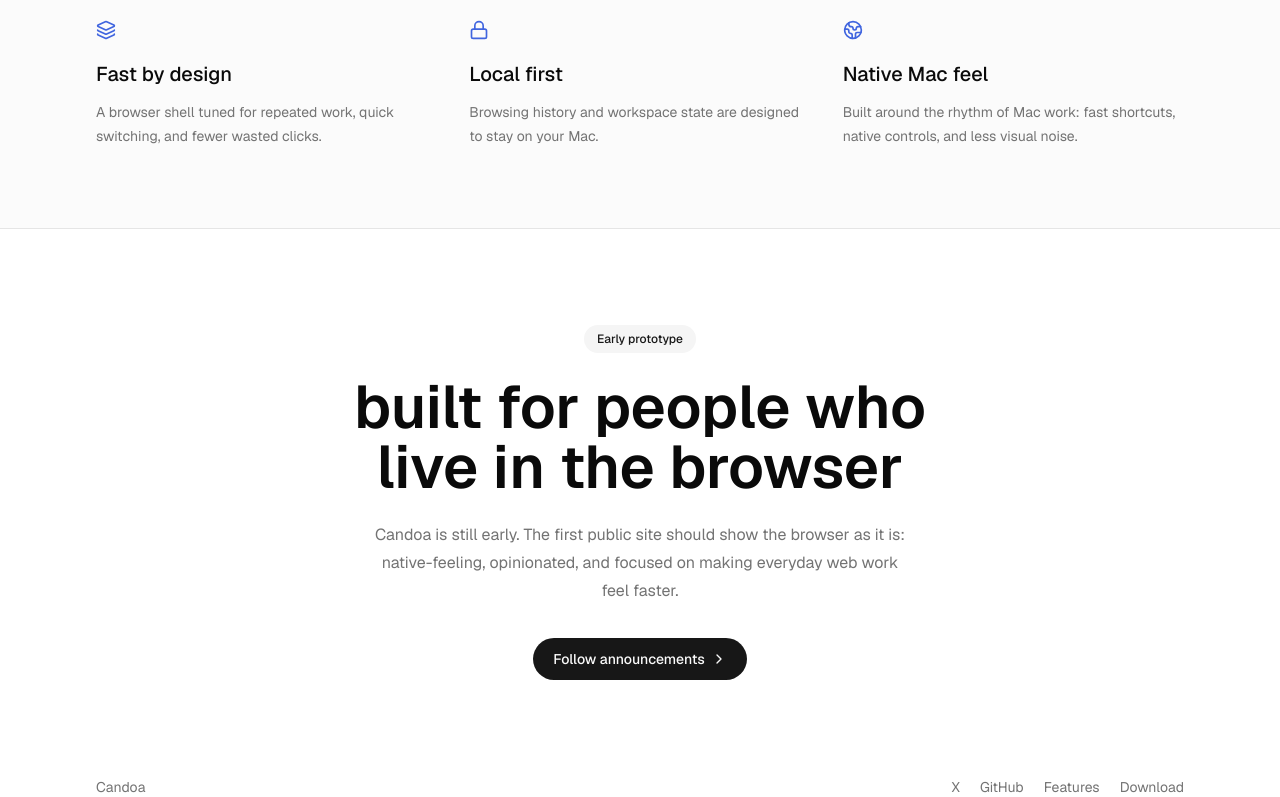
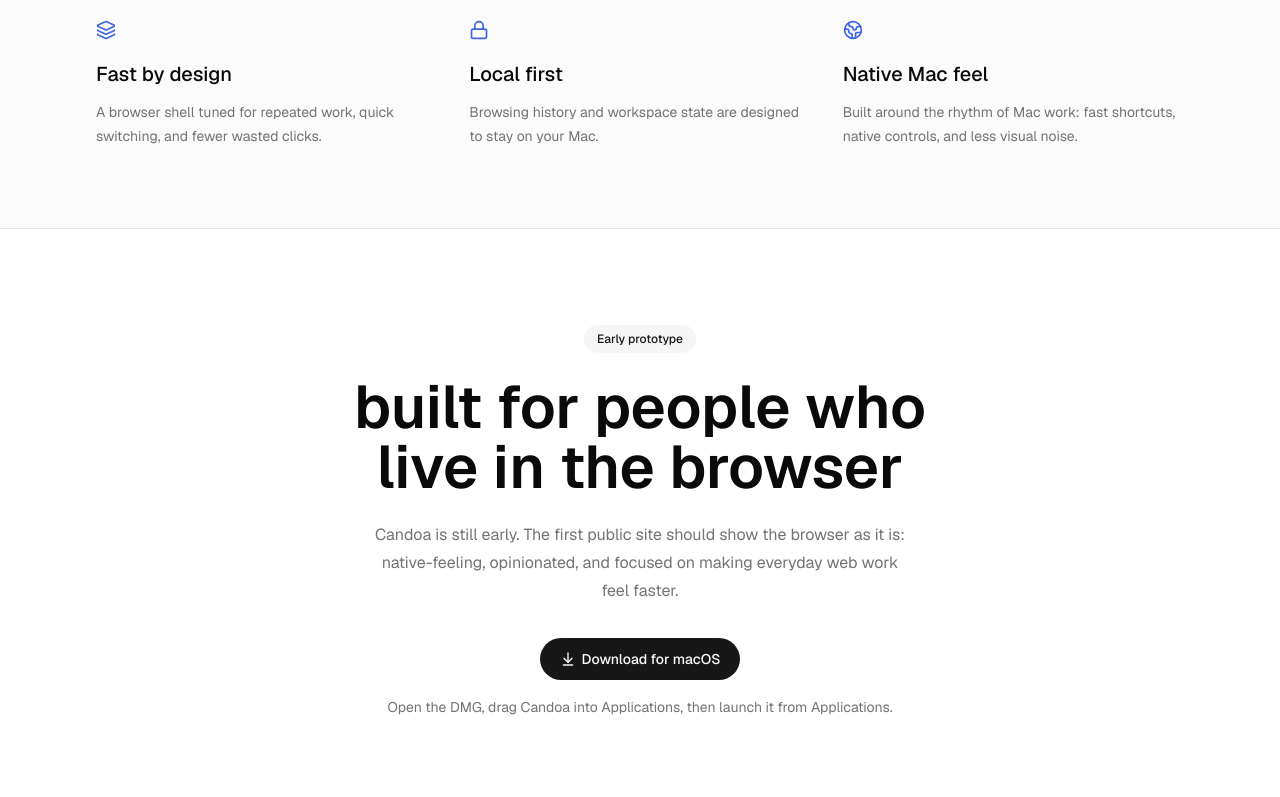
Before and after one commit to aamancio/candoa-site, a Next.js app: page / in a window 1280 px wide. Shown: the part 2000-2797 px from the top of the page. Built offline with nearby package versions, Linux system fonts and the light colour scheme.

Commit message:
Add Candoa DMG download

```diff
--- a/app/page.tsx
+++ b/app/page.tsx
@@ -13,7 +13,6 @@ import {
 
 import { Badge } from "@/components/ui/badge";
 import { Button } from "@/components/ui/button";
-import { ThemeToggle } from "@/components/theme-toggle";
 
 const features = [
   {
@@ -115,15 +114,12 @@ function Header() {
           Download
         </a>
       </nav>
-      <div className="flex items-center gap-2">
-        <ThemeToggle />
       <Button asChild variant="outline" size="sm" className="rounded-full">
         <a href="#download">
           Get Candoa
           <ChevronRight className="size-4" />
         </a>
       </Button>
-      </div>
     </header>
   );
 }
@@ -250,11 +246,15 @@ function DownloadSection() {
         size="lg"
         className="mt-8 h-11 rounded-full px-5"
       >
-        <a href="https://x.com/AlexAmancio6">
-          Follow announcements
-          <ChevronRight className="size-4" />
+        <a href="/downloads/Candoa.dmg" download>
+          <ArrowDownToLine className="size-4" />
+          Download for macOS
         </a>
       </Button>
+      <p className="mt-4 text-sm text-muted-foreground">
+        Open the DMG, drag Candoa into Applications, then launch it from
+        Applications.
+      </p>
     </section>
   );
 }
```
Also changed, not shown: 2 other files (tests, documents, lock files or other folders). Lines whose indentation alone changed are shown as unchanged.
